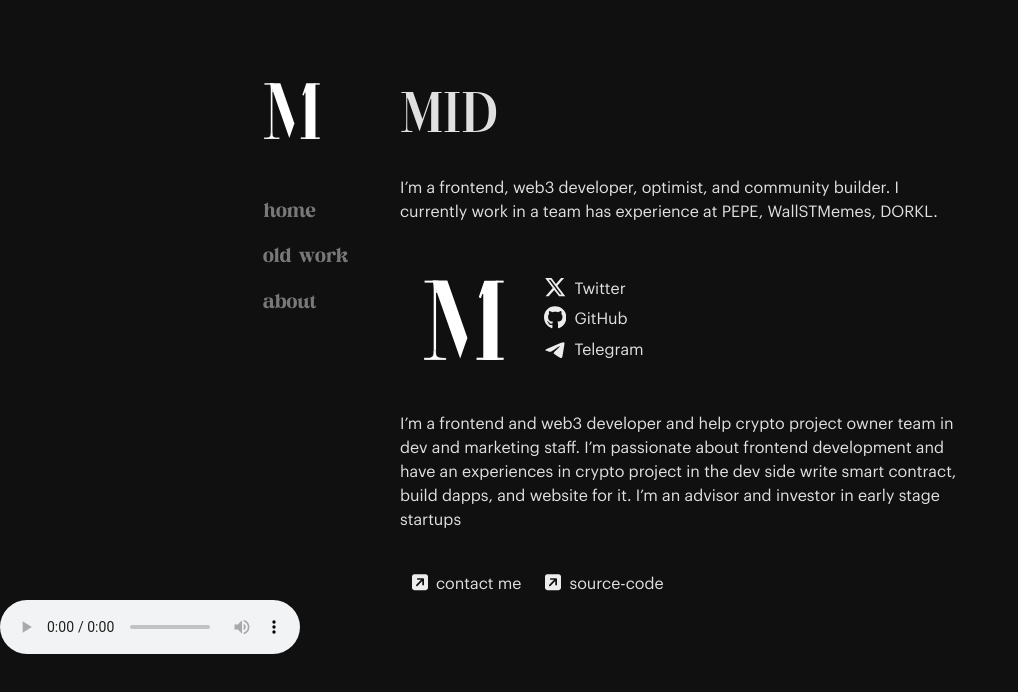
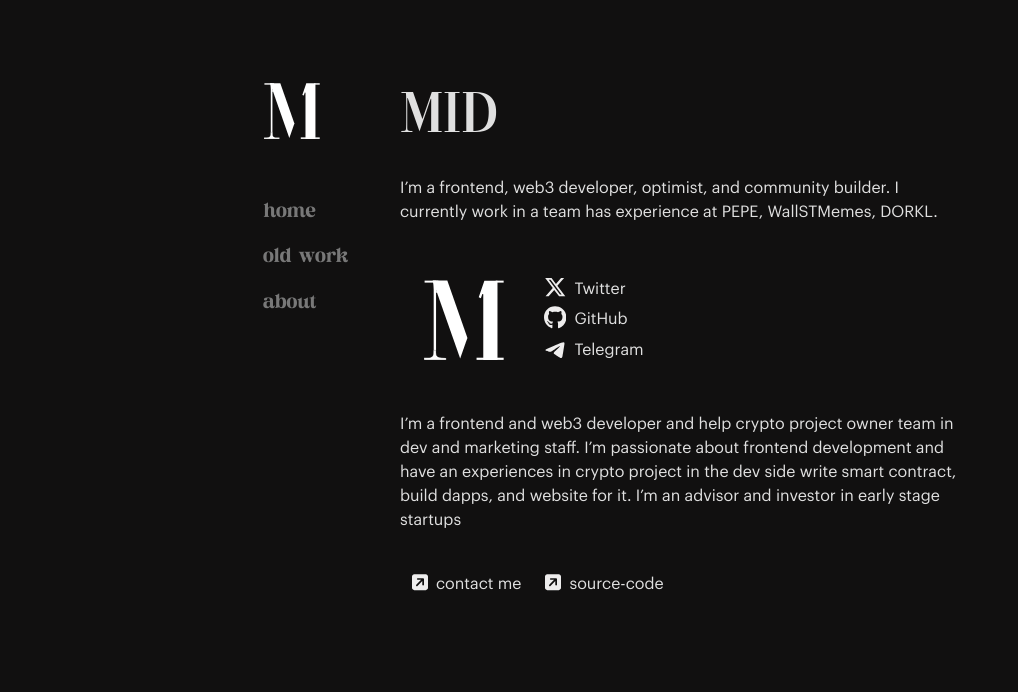
Before and after one commit to MIDeth/MID-portfolio, a React (Vite) app: page / in a window 1280 px wide. Shown: the top 692 px of the page, without its empty margins (0-1018 px from the left). Built offline with nearby package versions, Linux system fonts and the light colour scheme.

Commit message:
add instrumental to background 🌙

```diff
--- a/src/App.jsx
+++ b/src/App.jsx
@@ -40,7 +40,7 @@ class App extends Component {
                 <Route path="/oldWork" element={<OldWork />} />
               </Routes>
             </div>
-            <audio controls autoPlay loop>
+            <audio autoPlay loop>
               <source src="/public/audio/background.mp4" type="audio/mp4" />
             </audio>
           </>
```
